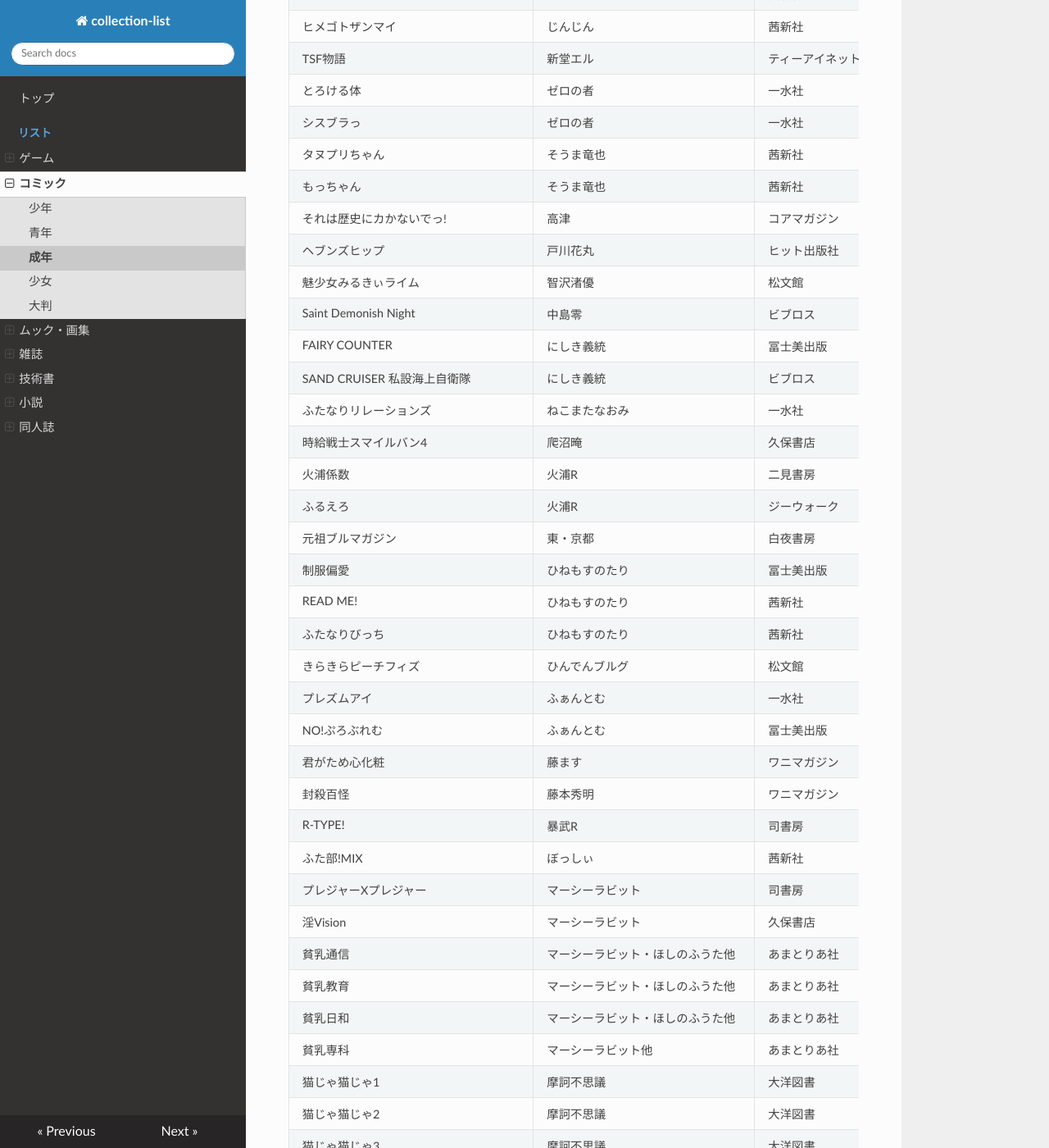
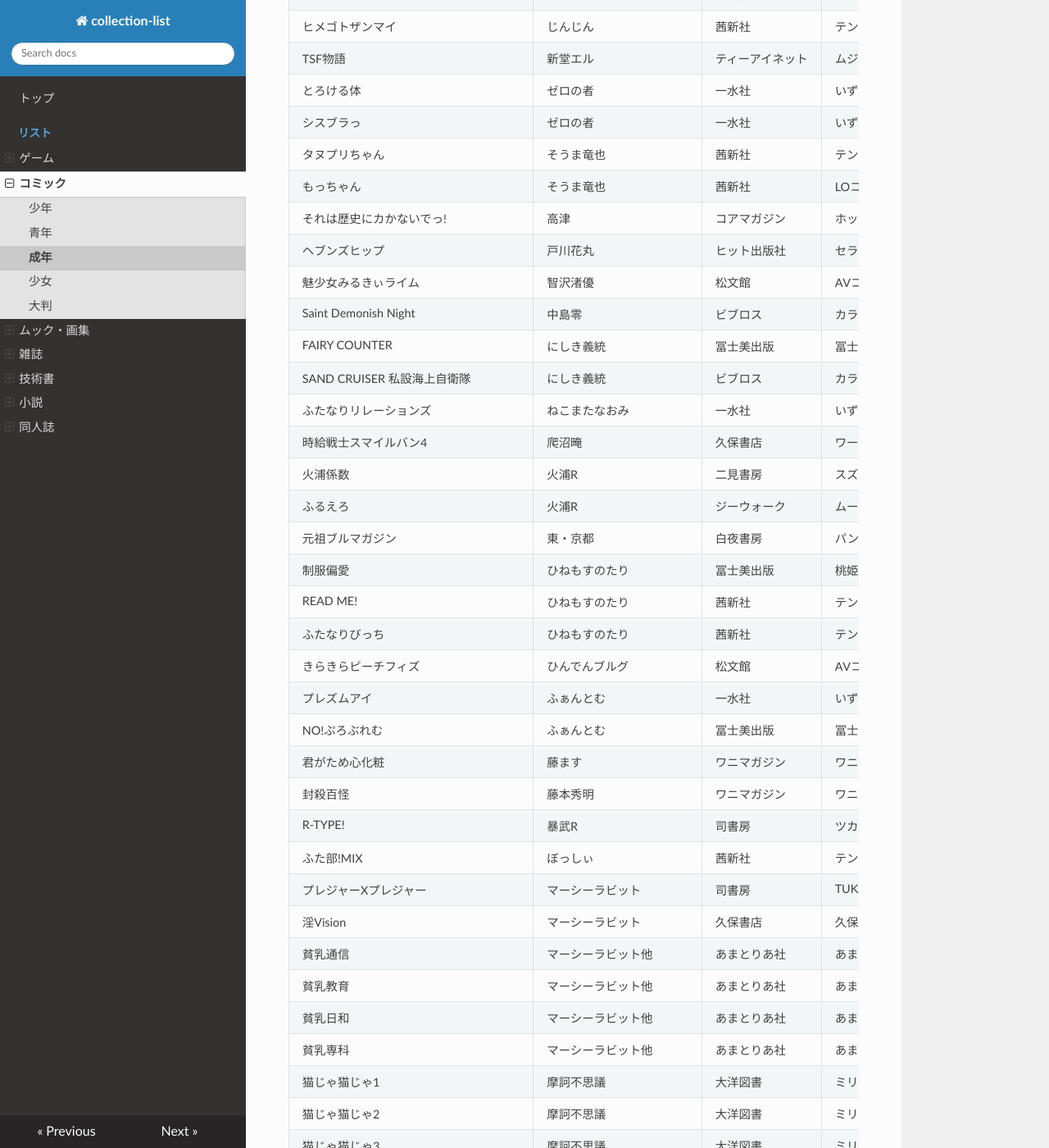
Before and after one commit to tutinoko364/collection-list, an MkDocs documentation site: the page built from docs/comic/comic-adult.md, in a window 1280 px wide and 1400 px high, scrolled down 1964 px. Shown: the whole window at 82% size. Built offline with MkDocs 1.6.1, drawn with Linux system fonts in a browser that asks for light colours; nearby versions of some CDN libraries; some of the changed text lies outside the part shown.

Commit message:
collection-list

```diff
--- a/docs/comic/comic-adult.md
+++ b/docs/comic/comic-adult.md
@@ -76,9 +76,9 @@
 | ふた部!MIX | ぼっしぃ | 茜新社 | テンマコミックス | 2014/5/30 | 1版1刷 | ふたなり | B5 | 帯なし |
 | プレジャーXプレジャー | マーシーラビット | 司書房 | TUKASA COMIC | 2003/9/25 | 1版1刷 | - | B5 | 帯(半分)付き |
 | 淫Vision | マーシーラビット | 久保書店 | 久保書店 | 2005/8/10 | 1版1刷 | - | B5 | 帯なし |
-| 貧乳通信 | マーシーラビット・ほしのふうた他 | あまとりあ社 | あまとりあコミックス | 2000/7/25 | 1版1刷 | アンソロジー | B5 | 帯なし |
-| 貧乳教育 | マーシーラビット・ほしのふうた他 | あまとりあ社 | あまとりあコミックス | 2001/9/25 | 1版1刷 | アンソロジー | B5 | 帯なし |
-| 貧乳日和 | マーシーラビット・ほしのふうた他 | あまとりあ社 | あまとりあコミックス | 2001/11/25 | 1版1刷 | アンソロジー | B5 | 帯なし |
+| 貧乳通信 | マーシーラビット他 | あまとりあ社 | あまとりあコミックス | 2000/7/25 | 1版1刷 | アンソロジー | B5 | 帯なし |
+| 貧乳教育 | マーシーラビット他 | あまとりあ社 | あまとりあコミックス | 2001/9/25 | 1版1刷 | アンソロジー | B5 | 帯なし |
+| 貧乳日和 | マーシーラビット他 | あまとりあ社 | あまとりあコミックス | 2001/11/25 | 1版1刷 | アンソロジー | B5 | 帯なし |
 | 貧乳専科 | マーシーラビット他 | あまとりあ社 | あまとりあコミックス | 2000/9/25 | 1版1刷 | アンソロジー | B5 | 帯なし |
 | 猫じゃ猫じゃ1 | 摩訶不思議 | 大洋図書 | ミリオンコミックス | 1992/5/1 | 1版2刷 | - | B5 | 帯なし |
 | 猫じゃ猫じゃ2 | 摩訶不思議 | 大洋図書 | ミリオンコミックス | 1993/5/15 | 1版1刷 | - | B5 | 帯なし |
```
Also changed, not shown: other parts of docs/comic/comic-adult.md (+1 -1 lines), docs/table-file/comic/comic-adult.csv (+4 -4 lines), site/comic/comic-adult.html, site/index.html, site/search/search_index.json, site/table-file/comic/comic-adult.csv, 1 other file.
